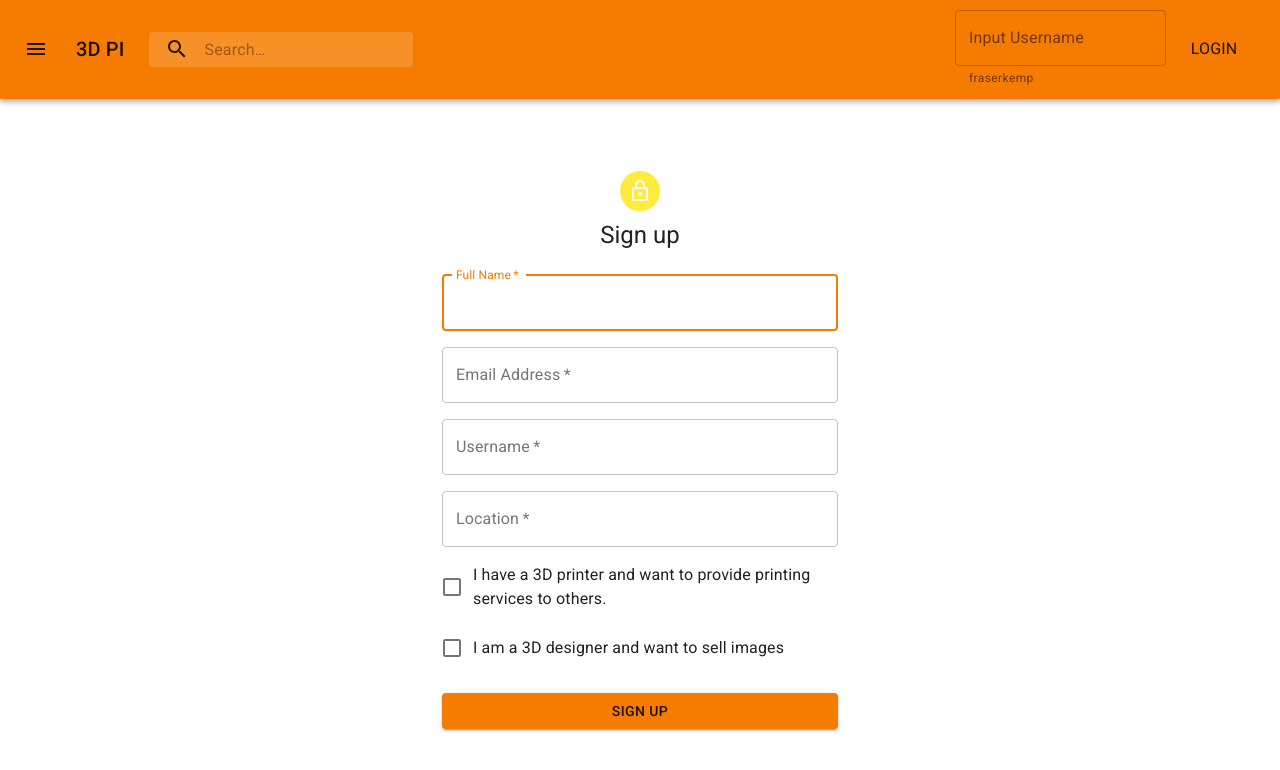
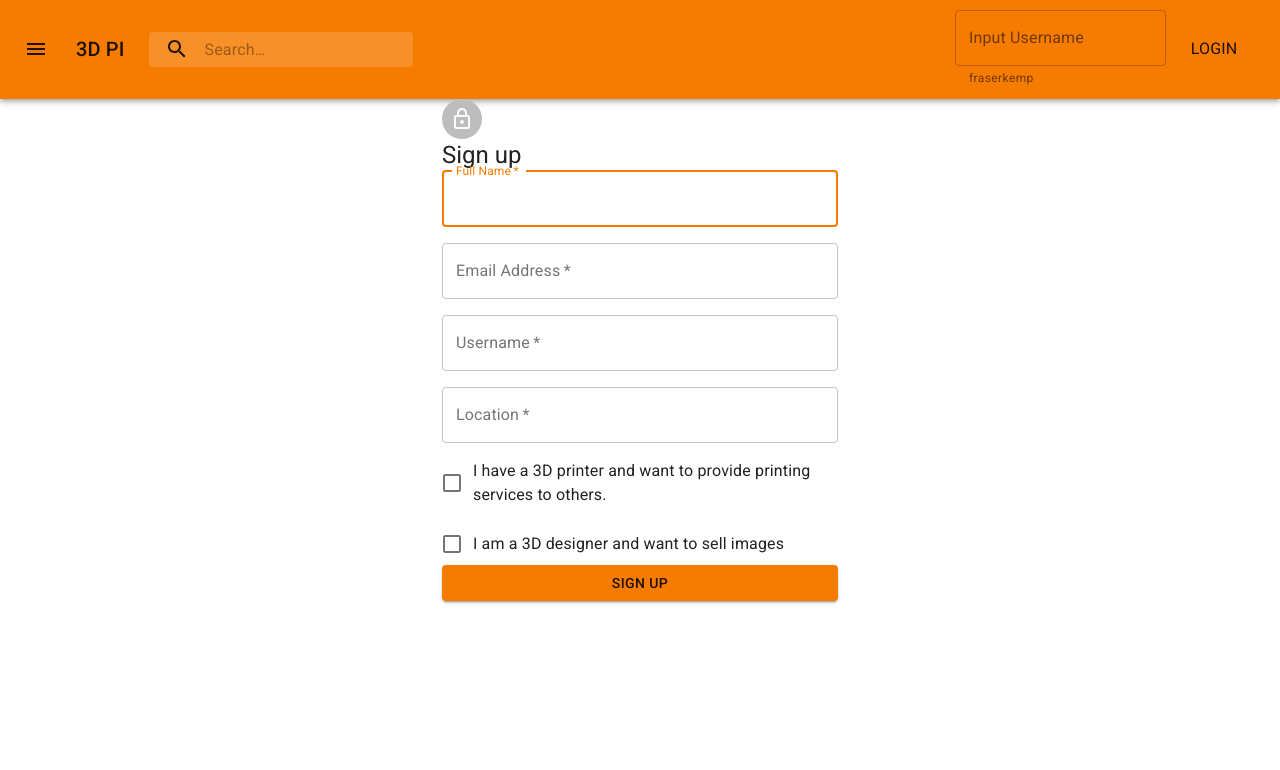
Before and after one commit to lizzykerrigan/fencs-fend, a React (Create React App) app: page /sign_up in a window 1280 px wide. Shown: the top 770 px of the page. Built offline with nearby package versions, Linux system fonts and the light colour scheme.

Commit message:
change Signup function to class

```diff
--- a/src/components/SignUp/SignUp.jsx
+++ b/src/components/SignUp/SignUp.jsx
@@ -11,6 +11,7 @@ import Box from "@material-ui/core/Box";
 import LockOutlinedIcon from "@material-ui/icons/LockOutlined";
 import Typography from "@material-ui/core/Typography";
 import { makeStyles } from "@material-ui/core/styles";
+import { withStyles } from "@material-ui/styles";
 import Container from "@material-ui/core/Container";
 
 function MadeWithLove() {
@@ -50,9 +51,13 @@ const useStyles = makeStyles(theme => ({
   }
 }));
 
-function SignUp() {
-  const classes = useStyles();
+class SignUp extends React.Component {
+  // const classes = useStyles();
+  state = {};
 
+  render() {
+    const { classes } = this.props;
+    console.log(classes);
     return (
       <Container component="main" maxWidth="xs">
         <CssBaseline />
@@ -147,5 +152,6 @@ function SignUp() {
       </Container>
     );
   }
+}
 
-export default SignUp;
+export default withStyles(useStyles)(SignUp);
```
Lines whose indentation alone changed are shown as unchanged.
